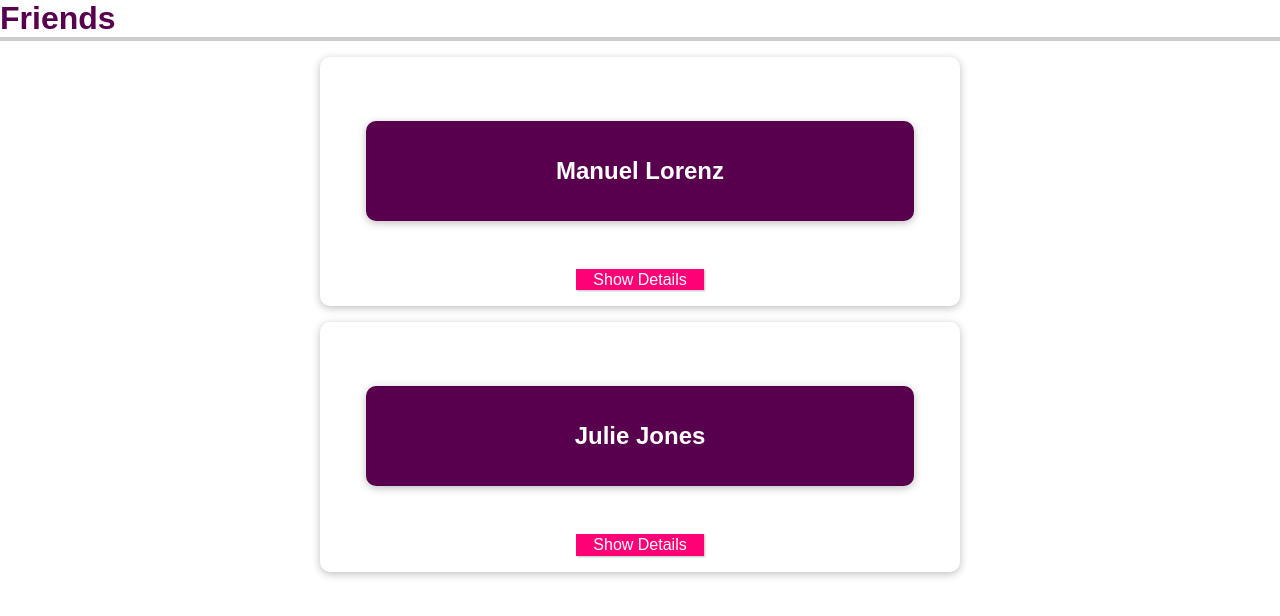
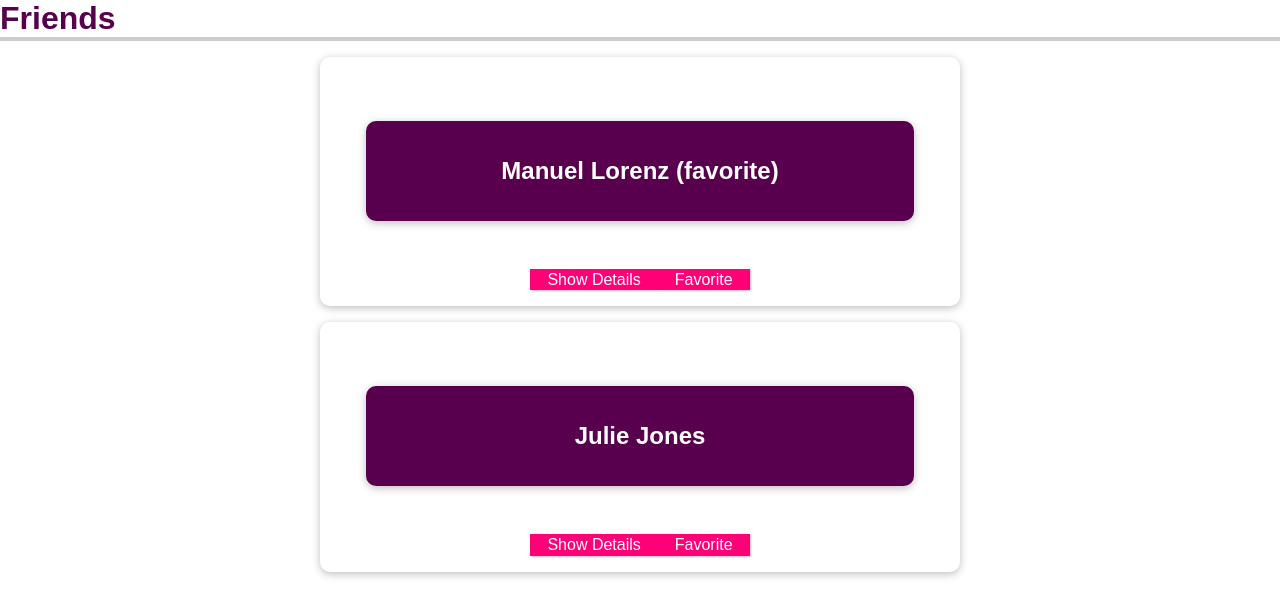
Before and after one commit to northernocean/learning-js-vue, a Vue app: page / in a window 1280 px wide. Shown: the top 616 px of the page. Built offline with nearby package versions, Linux system fonts and the light colour scheme; a web font is replaced by a local one.

Commit message:
props - one way binding

```diff
--- a/src/App.vue
+++ b/src/App.vue
@@ -3,13 +3,14 @@
     <h2>Friends</h2>
     <ul>
       <friend-contact
-        name="Manuel Lorenz"
-        phone-number="012 12456"
-        email-address="manuel@example.com"></friend-contact>
-      <friend-contact
-        name="Julie Jones"
-        phone-number="012 45875"
-        email-address="julie@example.com"></friend-contact>
+        v-for="friend in friends"
+        :key="friend.id"
+        :name="friend.name"
+        :phone-number="friend.phone"
+        :email-address="friend.email"
+        :is-favorite="friend.isFavorite"
+        >
+      </friend-contact>
     </ul>
   </section>
 </template>
@@ -26,12 +27,14 @@ export default {
           name: "Manuel Lorenz",
           phone: "123-456-7890",
           email: "manuel@example.com",
+          isFavorite: true
         },
         {
           id: "julie",
           name: "Julie Jones",
           phone: "123-454-7890",
           email: "julie@example.com",
+          isFavorite: false
         },
       ],
     };
--- a/src/components/FriendContact.vue
+++ b/src/components/FriendContact.vue
@@ -1,13 +1,14 @@
 <template>
   <li>
     <header>
-      <h1>{{ name }}</h1>
+      <h1>{{ name + (favorite ? ' (favorite)' : '') }}</h1>
     </header>
     <button @click="toggleDetails">
       {{ detailsAreVisible ? "Hide" : "Show" }} Details
     </button>
+    <button @click="toggleFavorite">Favorite</button>
     <ul v-if="detailsAreVisible">
-      <li>{{ name }}</li>
+      <li>{{ name + (favorite ? ' (favorite)' : '')}}</li>
       <li>{{ phoneNumber }}</li>
       <li>{{ emailAddress }}</li>
     </ul>
@@ -16,20 +17,35 @@
 
 <script>
 export default {
-  props: [
-    'name',
-    'phoneNumber',
-    'emailAddress'
-  ],
+  props: {
+    name: {
+      type: String,
+      required: true},
+    phoneNumber: {
+      type: String,
+      required: true},
+    emailAddress: {
+      type: String,
+      required: true},
+    isFavorite: {
+      type: Boolean,
+      required: false,
+      default: false
+    }
+  },
   data() {
     return {
       detailsAreVisible: false,
+      favorite: this.isFavorite,
     };
   },
   methods: {
     toggleDetails() {
       this.detailsAreVisible = !this.detailsAreVisible;
     },
+    toggleFavorite() {
+      this.favorite = !this.favorite;
+    },
   },
 };
 </script>
```
